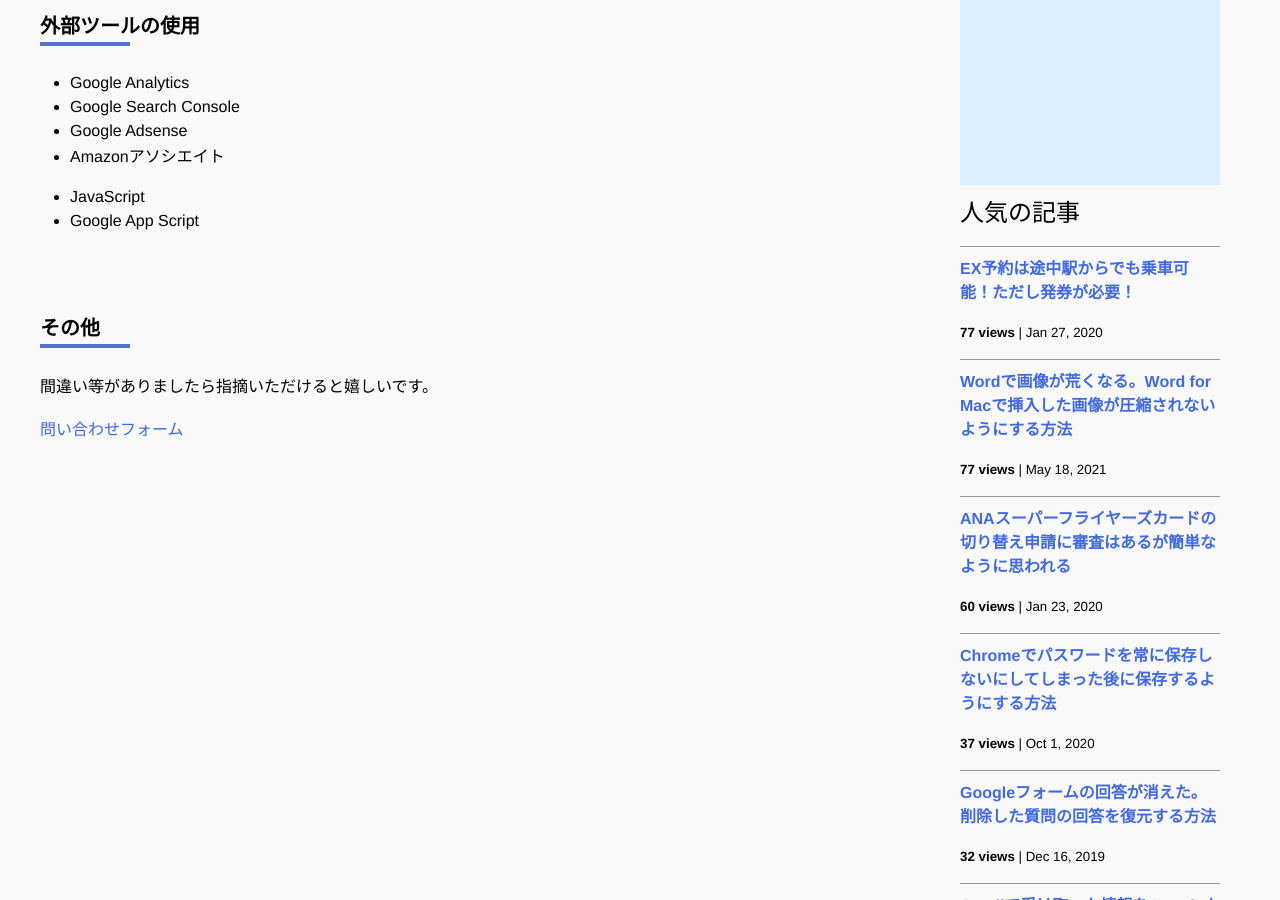
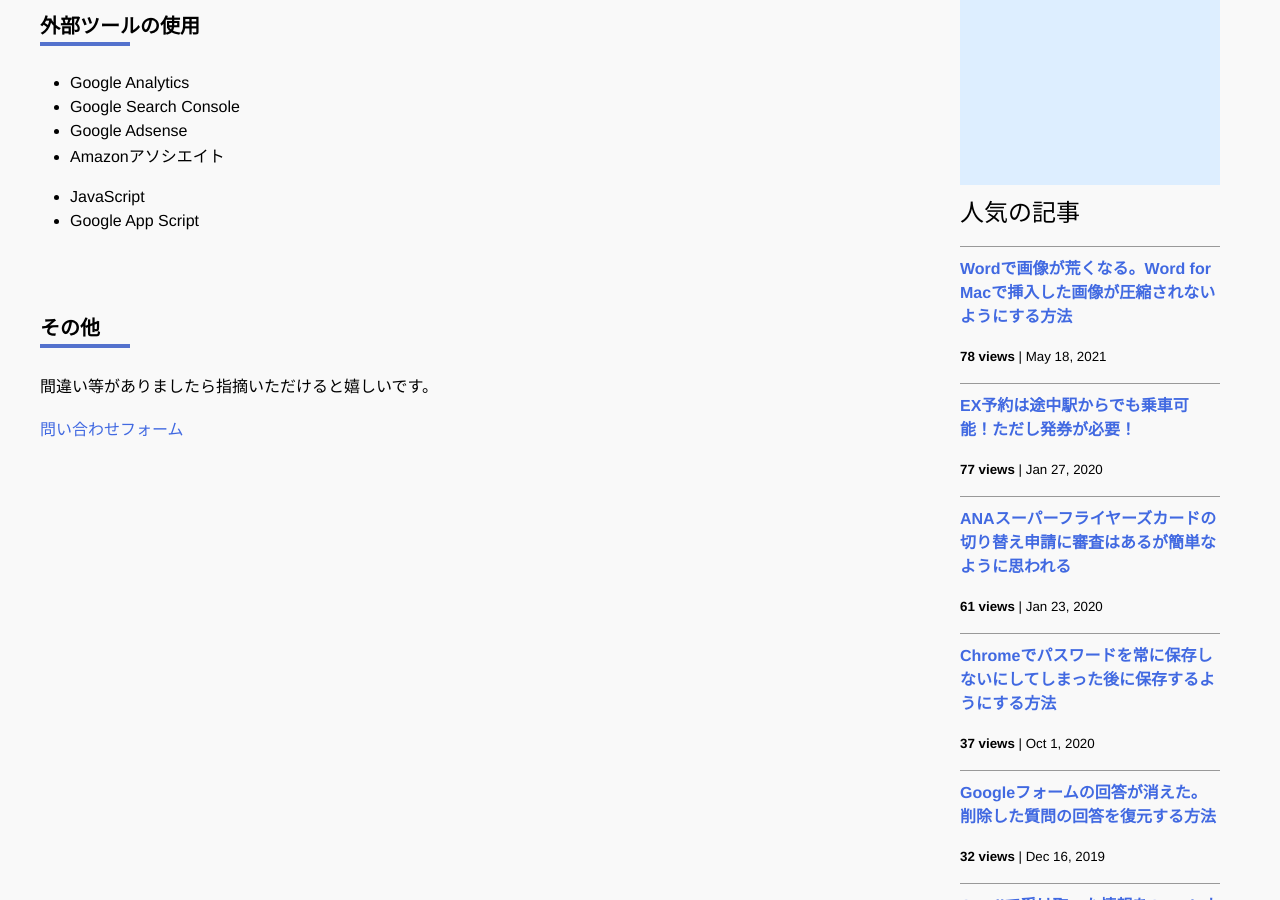
Before and after one commit to iwanaminami/shoyaiwaname, a Jekyll site: the page built from about.markdown, in a window 1280 px wide and 900 px high, scrolled down 628 px. Built offline with Jekyll 4.4.1, drawn with Linux system fonts in a browser that asks for light colours; nearby versions of some CDN libraries; comment, search, counter and statistics services are not loaded.

Commit message:
chore(ga): update _data/popularposts.yml 20260118-0352

```diff
--- a/_data/popularposts.yml
+++ b/_data/popularposts.yml
@@ -1,9 +1,9 @@
 side:
+  - view: 78
+    url: "/2021/05/18/image-compression-word.html"
   - view: 77
     url: "/2020/01/27/ex-rideontheway.html"
-  - view: 77
-    url: "/2021/05/18/image-compression-word.html"
-  - view: 60
+  - view: 61
     url: "/2020/01/23/sfc-judge.html"
   - view: 37
     url: "/2020/10/01/googlepassword.html"
```
